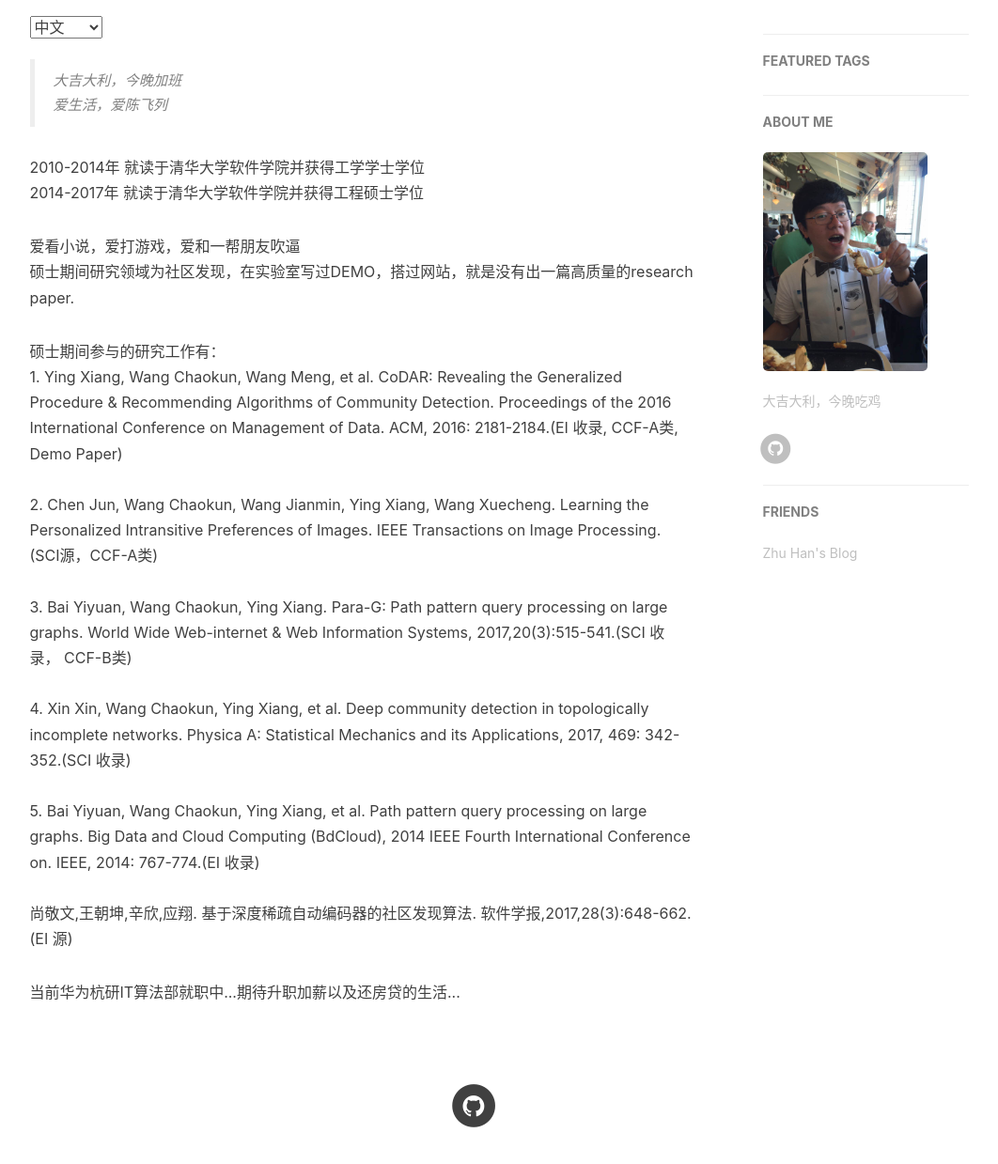
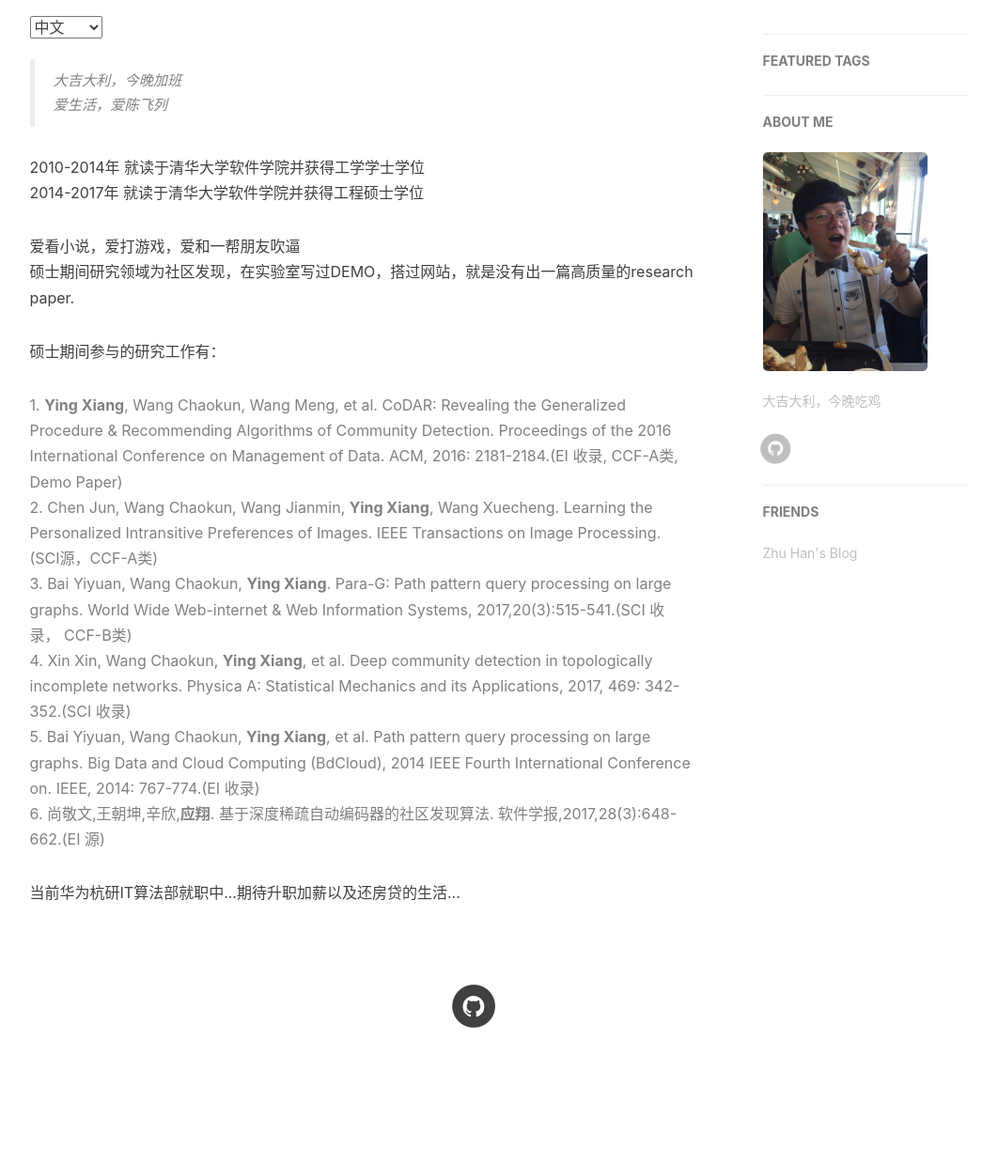
Before and after one commit to yingapple/yingxiang835.io, a Jekyll site: the page built from about.html, in a window 1280 px wide and 1400 px high, scrolled down 271 px, cut to the strip 131-1370 px from the top of the window. Shown: the whole strip at 94% size, without its empty margins (136-1198 px from the left). Built offline with Jekyll 4.4.1, drawn with Linux system fonts in a browser that asks for light colours; nearby versions of some CDN libraries; comment, search, counter and statistics services are not loaded; after the commit the page ends 1565 px from its top, so only the background shows below that.

```diff
--- a/about.html
+++ b/about.html
@@ -26,14 +26,16 @@ header-img: "img/home-bg-backup.jpg"
         爱看小说，爱打游戏，爱和一帮朋友吹逼<br>
         硕士期间研究领域为社区发现，在实验室写过DEMO，搭过网站，就是没有出一篇高质量的research paper.<br>
     </p>
-    <p >
-        硕士期间参与的研究工作有：<br>
-        1. Ying Xiang, Wang Chaokun, Wang Meng, et al. CoDAR: Revealing the Generalized Procedure & Recommending Algorithms of Community Detection. Proceedings of the 2016 International Conference on Management of Data. ACM, 2016: 2181-2184.(EI 收录, CCF-A类, Demo Paper)<br><br>
-        2. Chen Jun, Wang Chaokun, Wang Jianmin, Ying Xiang, Wang Xuecheng. Learning the Personalized Intransitive Preferences of Images. IEEE Transactions on Image Processing. (SCI源，CCF-A类)<br><br>
-        3. Bai Yiyuan, Wang Chaokun, Ying Xiang. Para-G: Path pattern query processing on large graphs. World Wide Web-internet & Web Information Systems, 2017,20(3):515-541.(SCI 收录， CCF-B类)<br><br>
-        4. Xin Xin, Wang Chaokun, Ying Xiang, et al. Deep community detection in topologically incomplete networks. Physica A: Statistical Mechanics and its Applications, 2017, 469: 342-352.(SCI 收录)<br><br>
-        5. Bai Yiyuan, Wang Chaokun, Ying Xiang, et al. Path pattern query processing on large graphs. Big Data and Cloud Computing (BdCloud), 2014 IEEE Fourth International Conference on. IEEE, 2014: 767-774.(EI 收录)<br><br>
-        尚敬文,王朝坤,辛欣,应翔. 基于深度稀疏自动编码器的社区发现算法. 软件学报,2017,28(3):648-662.(EI 源)<br>
+    <p>
+        硕士期间参与的研究工作有：
+    </p>
+    <p style="color: gray;">
+        1. <b>Ying Xiang</b>, Wang Chaokun, Wang Meng, et al. CoDAR: Revealing the Generalized Procedure & Recommending Algorithms of Community Detection. Proceedings of the 2016 International Conference on Management of Data. ACM, 2016: 2181-2184.(EI 收录, CCF-A类, Demo Paper)<br>
+        2. Chen Jun, Wang Chaokun, Wang Jianmin, <b>Ying Xiang</b>, Wang Xuecheng. Learning the Personalized Intransitive Preferences of Images. IEEE Transactions on Image Processing. (SCI源，CCF-A类)<br>
+        3. Bai Yiyuan, Wang Chaokun, <b>Ying Xiang</b>. Para-G: Path pattern query processing on large graphs. World Wide Web-internet & Web Information Systems, 2017,20(3):515-541.(SCI 收录， CCF-B类)<br>
+        4. Xin Xin, Wang Chaokun, <b>Ying Xiang</b>, et al. Deep community detection in topologically incomplete networks. Physica A: Statistical Mechanics and its Applications, 2017, 469: 342-352.(SCI 收录)<br>
+        5. Bai Yiyuan, Wang Chaokun, <b>Ying Xiang</b>, et al. Path pattern query processing on large graphs. Big Data and Cloud Computing (BdCloud), 2014 IEEE Fourth International Conference on. IEEE, 2014: 767-774.(EI 收录)<br>
+        6. 尚敬文,王朝坤,辛欣,<b>应翔</b>. 基于深度稀疏自动编码器的社区发现算法. 软件学报,2017,28(3):648-662.(EI 源)
     </p>
     <p>
         当前华为杭研IT算法部就职中...期待升职加薪以及还房贷的生活...
```
